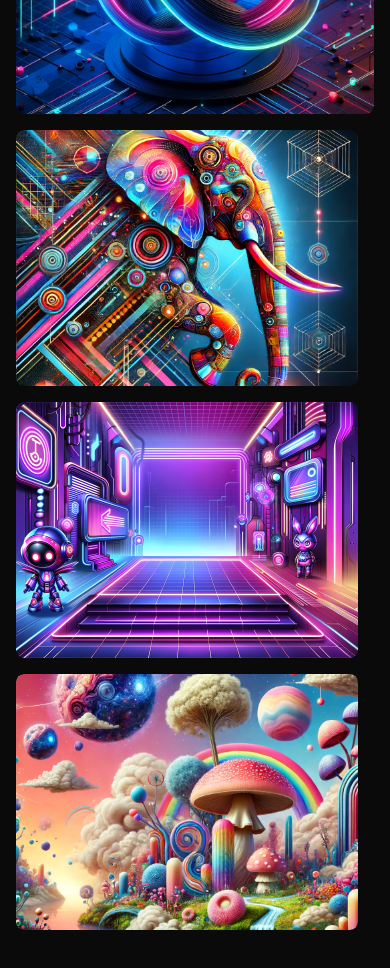
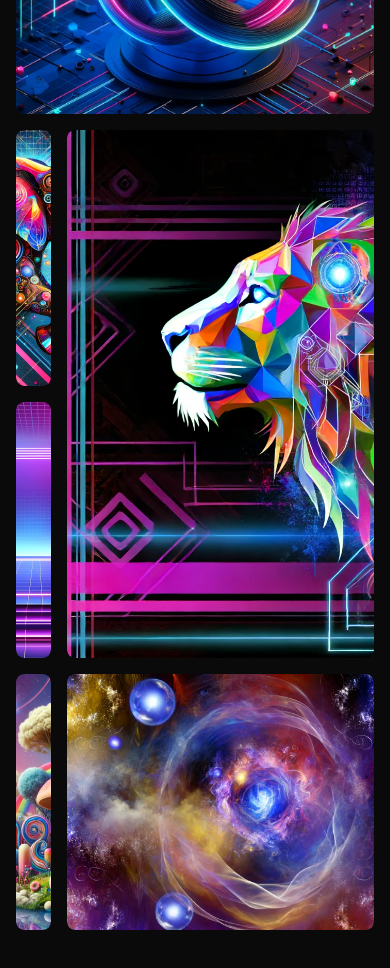
Before and after one commit to and27/nft-gallery, a Next.js app: page / in a window 390 px wide. Shown: the part 2200-3168 px from the top of the page. Built offline with nearby package versions, Linux system fonts and the light colour scheme.

Commit message:
feat: add framer motion to animate gallery and titles

```diff
--- a/package.json
+++ b/package.json
@@ -11,6 +11,7 @@
   "dependencies": {
     "@hookform/error-message": "^2.0.1",
     "@splinetool/react-spline": "^3.1.0",
+    "framer-motion": "^11.2.10",
     "next": "14.2.4",
     "react": "^18",
     "react-dom": "^18",
--- a/src/components/Gallery.tsx
+++ b/src/components/Gallery.tsx
@@ -1,5 +1,9 @@
+"use client";
+
+import { motion, useAnimation, useInView } from "framer-motion";
 import Image from "next/image";
 import { bebasNeue } from "./Hero";
+import { use, useEffect, useRef } from "react";
 
 type GalleryType = {
   id: string;
@@ -63,36 +67,74 @@
 ];
 
 const Gallery = () => {
+  const ref = useRef(null);
+  const isInView = useInView(ref);
+  const controls = useAnimation();
+
+  useEffect(() => {
+    if (isInView) {
+      controls.start("show");
+    }
+  }, [controls, isInView]);
+
+  const galleryContainer = {
+    hidden: { opacity: 0 },
+    show: {
+      opacity: 1,
+      transition: {
+        duration: 2,
+        delay: 1,
+        staggerChildren: 0.3,
+      },
+    },
+  };
+
+  const galleryItem = {
+    hidden: { opacity: 0, y: 20 },
+    show: { opacity: 1, y: 0, transition: { duration: 0.6 } },
+  };
+
   return (
     <section className="text-white py-[8rem] bg-neutral-950" id="gallery">
-      <div className="max-w-[1280px] mx-auto">
-        <h2
+      <div className="max-w-[1280px] mx-auto" ref={ref}>
+        <motion.h2
+          style={{
+            transform: isInView ? "none" : "translateX(-200px)",
+            opacity: isInView ? 1 : 0,
+            transition: "all 0.9s cubic-bezier(0.17, 0.55, 0.55, 1) 0.5s",
+          }}
           className={`text-4xl md:text-5xl font-bold text-center w-[20rem] mx-auto mb-[7rem] ${bebasNeue.className}`}
         >
           Explore Our NFT Masterpieces
-        </h2>
-        <div className="grid grid-cols-1 sm:grid-cols-2 md:grid-cols-3 lg:grid-cols-4 gap-4 p-4">
+        </motion.h2>
+        <motion.div
+          className="grid grid-cols-1 sm:grid-cols-2 md:grid-cols-3 lg:grid-cols-4 gap-4 p-4"
+          variants={galleryContainer}
+          initial="hidden"
+          animate={controls}
+        >
           {galleryItems.map((item) => (
-            <div
+            <motion.div
               key={item.id}
-              className={`relative overflow-hidden rounded-lg w-full min-h-64 ${item.span}`}
+              variants={galleryItem}
+              className={`relative overflow-hidden rounded-lg w-full min-h-64 ${item.span} group`}
             >
               <Image
                 src={item.image}
                 layout="fill"
                 objectFit="cover"
-                className="rounded-lg hover:scale-105 transition-transform duration-300"
+                className="rounded-lg transition-transform duration-500 transform group-hover:scale-110"
                 alt={item.description}
               />
-              <div className="absolute inset-0 bg-gradient-to-t from-transparent to-black opacity-0 hover:opacity-100 transition-opacity duration-300">
+              <div className="relative w-full h-full bg-gradient-to-t from-transparent to-black opacity-0 transition-opacity duration-500 group-hover:opacity-100">
                 <div className="flex flex-col justify-center items-start p-7">
                   <h3 className="text-2xl text-white">{item.title}</h3>
                   <h2 className="text-white">{item.name}</h2>
                 </div>
               </div>
-            </div>
+            </motion.div>
           ))}
-        </div>
+        </motion.div>
       </div>
     </section>
   );
```
Also changed, not shown: 1 other file (tests, documents, lock files or other folders).
